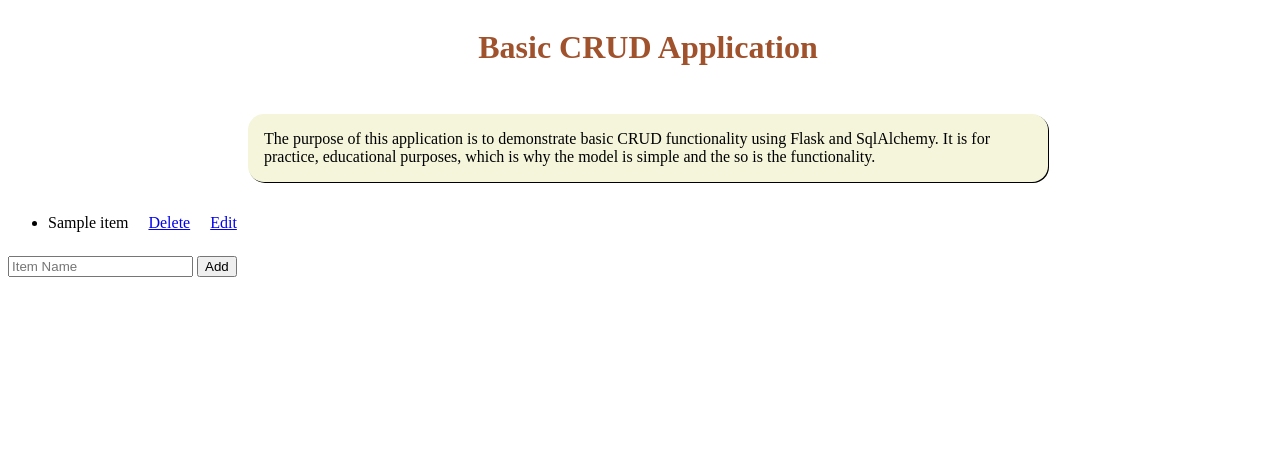
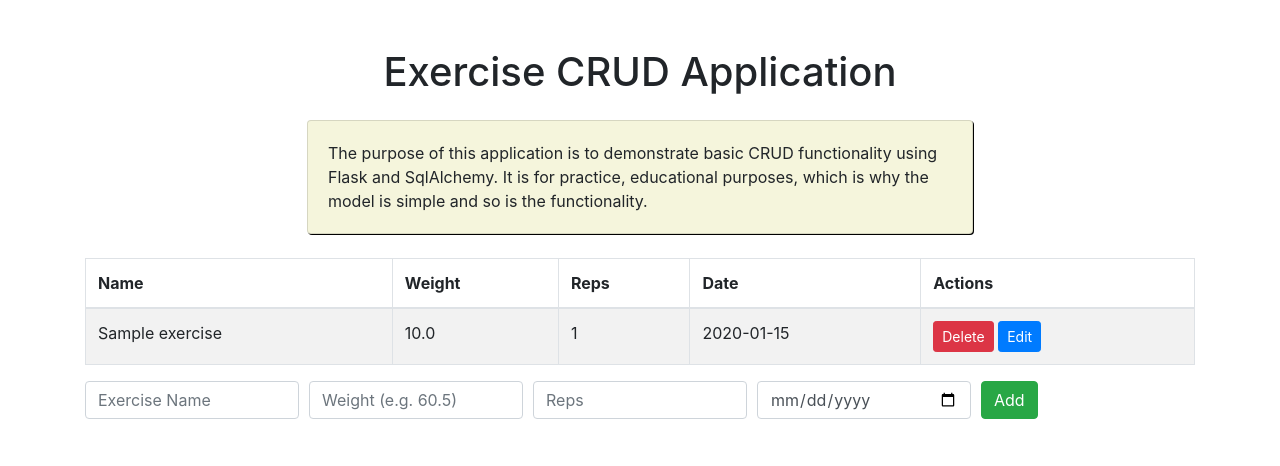
Before and after one commit to rhigh8609/PythonBasicCRUDApp, a Flask app: page / in a window 1280 px wide. Shown: the top 466 px of the page. Run offline with Flask 3, Linux system fonts and the light colour scheme; tables that the repository leaves empty hold one stand-in row (values such as "Sample post"); some libraries are stand-ins or nearby versions.

Commit message:
updated model, added bootstrap styling

```diff
--- a/app.py
+++ b/app.py
@@ -1,91 +1,58 @@
 # Import necessary modules from the Flask library
 from flask import Flask, render_template, request, redirect, url_for
+from flask_sqlalchemy import SQLAlchemy
+from datetime import datetime
 
-# Import SQLAlchemy for database operations
-from flask_sqlalchemy import SQLAlchemy
-
-# Create an instance of the Flask class, initializing our app
 app = Flask(__name__)
-
-# Configure the app to use a SQLite database named 'items.db'
-app.config['SQLALCHEMY_DATABASE_URI'] = 'sqlite:///items.db'
-
-# Create an instance of the SQLAlchemy class, linking it to our app
+app.config['SQLALCHEMY_DATABASE_URI'] = 'sqlite:///exercises.db'
 db = SQLAlchemy(app)
 
-# Define a model class named 'Item' for the database, which will represent items stored in the database
-class Item(db.Model):
-    # Define 'id' column as an integer which is the primary key for the table
+class Exercise(db.Model):
     id = db.Column(db.Integer, primary_key=True)
+    name = db.Column(db.String(150), nullable=False)
+    weight = db.Column(db.Float, nullable=False)
+    reps = db.Column(db.Integer, nullable=False)
+    date = db.Column(db.DateTime, nullable=False, default=datetime.utcnow)
 
-    # Define 'name' column as a string with a maximum length of 150. This column cannot be null.
-    name = db.Column(db.String(150), nullable=False)
-
-# Using the application context, create all the required database tables (in this case, just the 'Item' table)
 with app.app_context():
     db.create_all()
 
-# Define a route to add items. This route only listens for POST requests.
 @app.route('/add', methods=['POST'])
-def add_item():
-    # Retrieve 'name' from the submitted form data
+def add_exercise():
     name = request.form.get('name')
+    weight = float(request.form.get('weight'))
+    reps = int(request.form.get('reps'))
+    date = datetime.strptime(request.form.get('date'), '%Y-%m-%d') if request.form.get('date') else None
 
-    # If a name was provided
-    if name:
-        # Create a new instance of the 'Item' class with the provided name
-        new_item = Item(name=name)
-
-        # Add the new item instance to the database session and commit the changes to save it in the database
-        db.session.add(new_item)
+    if name and weight and reps:
+        new_exercise = Exercise(name=name, weight=weight, reps=reps, date=date if date else datetime.utcnow())
+        db.session.add(new_exercise)
         db.session.commit()
-
-    # Redirect the user to the main index route
     return redirect(url_for('index'))
 
-# Define the main route which displays all items
 @app.route('/')
 def index():
-    # Query all items from the database
-    items = Item.query.all()
+    exercises = Exercise.query.all()
+    return render_template('index.html', exercises=exercises)
 
-    # Render the 'index.html' template and pass the items to it for display
-    return render_template('index.html', items=items)
+@app.route('/update/<int:id>', methods=['GET', 'POST'])
+def update_exercise(id):
+    exercise = Exercise.query.get_or_404(id)
+    if request.method == 'POST':
+        exercise.name = request.form.get('name')
+        exercise.weight = float(request.form.get('weight'))
+        exercise.reps = int(request.form.get('reps'))
+        exercise.date = datetime.strptime(request.form.get('date'), '%Y-%m-%d') if request.form.get('date') else exercise.date
+        db.session.commit()
+        return redirect(url_for('index'))
+    return render_template('edit.html', exercise=exercise)
 
-# Define a route to update items, which listens for both GET (to display the edit page) and POST (to save changes)
-@app.route('/update/<int:id>', methods=['GET', 'POST'])
-def update_item(id):
-    # Fetch the item with the given id, or return a 404 error if not found
-    item = Item.query.get_or_404(id)
-
-    # If the request method is POST
-    if request.method == 'POST':
-        # Update the item's name with the new name provided in the form
-        item.name = request.form.get('name')
-
-        # Commit the changes to the database
-        db.session.commit()
-
-        # Redirect the user to the main index route
-        return redirect(url_for('index'))
-
-    # If the request method is GET, render the 'edit.html' template to display the edit form for the item
-    return render_template('edit.html', item=item)
-
-# Define a route to delete items based on their id
 @app.route('/delete/<int:id>')
-def delete_item(id):
-    # Fetch the item with the given id, or return a 404 error if not found
-    item = Item.query.get_or_404(id)
-
-    # Delete the item from the database session and commit the changes
-    db.session.delete(item)
+def delete_exercise(id):
+    exercise = Exercise.query.get_or_404(id)
+    db.session.delete(exercise)
     db.session.commit()
-
-    # Redirect the user to the main index route
     return redirect(url_for('index'))
 
-# Check if this script is being run directly and not imported elsewhere
 if __name__ == '__main__':
-    # Start the Flask development server with debugging mode enabled
     app.run(debug=True)
--- a/templates/index.html
+++ b/templates/index.html
@@ -1,37 +1,71 @@
 <!DOCTYPE html>
 <html>
+
 <head>
-    <title>CRUD App</title>
+    <title>Exercise CRUD Application</title>
+    <!-- Including Bootstrap CSS from CDN -->
+    <link href="https://maxcdn.bootstrapcdn.com/bootstrap/4.5.2/css/bootstrap.min.css" rel="stylesheet">
 </head>
 
 <body style="display: flex; flex-direction: column; width: 100%;">
-    <h1 style="text-align: center; color: sienna; margin-bottom: 2rem;">Basic CRUD Application</h1>
-    <p style="width: 60%; padding: 1rem; border-radius: 1rem; background-color: beige; box-shadow: 1px 1px black; align-self: center; justify-self: center;">The purpose of this application is to demonstrate basic CRUD functionality using Flask and SqlAlchemy.
-        It is for practice, educational purposes, which is why the model is simple and the so is the functionality.
-    </p>
-    <!-- Loop through each item in the 'items' variable and display them -->
-    <ul>
-        {% for item in items %}
-        <li style="margin-bottom: 0.5rem;">
-            <!-- Display the item's name -->
-            {{item.name}}
+    <div class="container mt-5">
+        <h1 class="text-center text-sienna mb-4">Exercise CRUD Application</h1>
 
-            <!-- Provide a link to delete the specific item -->
-            <a href="{{ url_for('delete_item', id=item.id) }}" style="margin-left: 1rem;">Delete</a>
+        <div class="card mb-4" style="max-width: 60%; margin: 0 auto; background-color: beige; box-shadow: 1px 1px black;">
+            <div class="card-body">
+                <p class="card-text">
+                    The purpose of this application is to demonstrate basic CRUD functionality using Flask and SqlAlchemy. It is for practice, educational purposes, which is why the model is simple and so is the functionality.
+                </p>
+            </div>
+        </div>
 
-            <!-- Provide a link to edit/update the specific item -->
-            <a href="{{ url_for('update_item', id=item.id) }}" style="margin-left: 1rem;">Edit</a>
-        </li>
-        {% endfor %}
-    </ul>
+        <!-- Replacing the ul list with a Bootstrap-styled table -->
+        <table class="table table-striped table-bordered">
+            <thead>
+                <tr>
+                    <th>Name</th>
+                    <th>Weight</th>
+                    <th>Reps</th>
+                    <th>Date</th>
+                    <th>Actions</th>
+                </tr>
+            </thead>
+            <tbody>
+                {% for exercise in exercises %}
+                <tr>
+                    <td>{{exercise.name}}</td>
+                    <td>{{exercise.weight}}</td>
+                    <td>{{exercise.reps}}</td>
+                    <td>{{exercise.date.strftime('%Y-%m-%d')}}</td>
+                    <td>
+                        <a href="{{ url_for('delete_exercise', id=exercise.id) }}" class="btn btn-danger btn-sm">Delete</a>
+                        <a href="{{ url_for('update_exercise', id=exercise.id) }}" class="btn btn-primary btn-sm">Edit</a>
+                    </td>
+                </tr>
+                {% endfor %}
+            </tbody>
+        </table>
 
-    <!-- Form to add a new item to the list -->
-    <form method="post" action="{{ url_for('add_item') }}">
-        <!-- Input field for the item's name -->
-        <input type="text" name="name" placeholder="Item Name">
+        <form method="post" action="{{ url_for('add_exercise') }}" class="mb-5">
+            <div class="form-row">
+                <div class="col">
+                    <input type="text" class="form-control" name="name" placeholder="Exercise Name" required>
+                </div>
+                <div class="col">
+                    <input type="text" class="form-control" name="weight" placeholder="Weight (e.g. 60.5)" required>
+                </div>
+                <div class="col">
+                    <input type="number" class="form-control" name="reps" placeholder="Reps" required>
+                </div>
+                <div class="col">
+                    <input type="date" class="form-control" name="date">
+                </div>
+                <div class="col">
+                    <button type="submit" class="btn btn-success">Add</button>
+                </div>
+            </div>
+        </form>
+    </div>
+</body>
 
-        <!-- Button to submit the form and add the item -->
-        <button type="submit">Add</button>
-    </form>
-</body>
 </html>
```
Also changed, not shown: templates/edit.html (+37 -13 lines).
